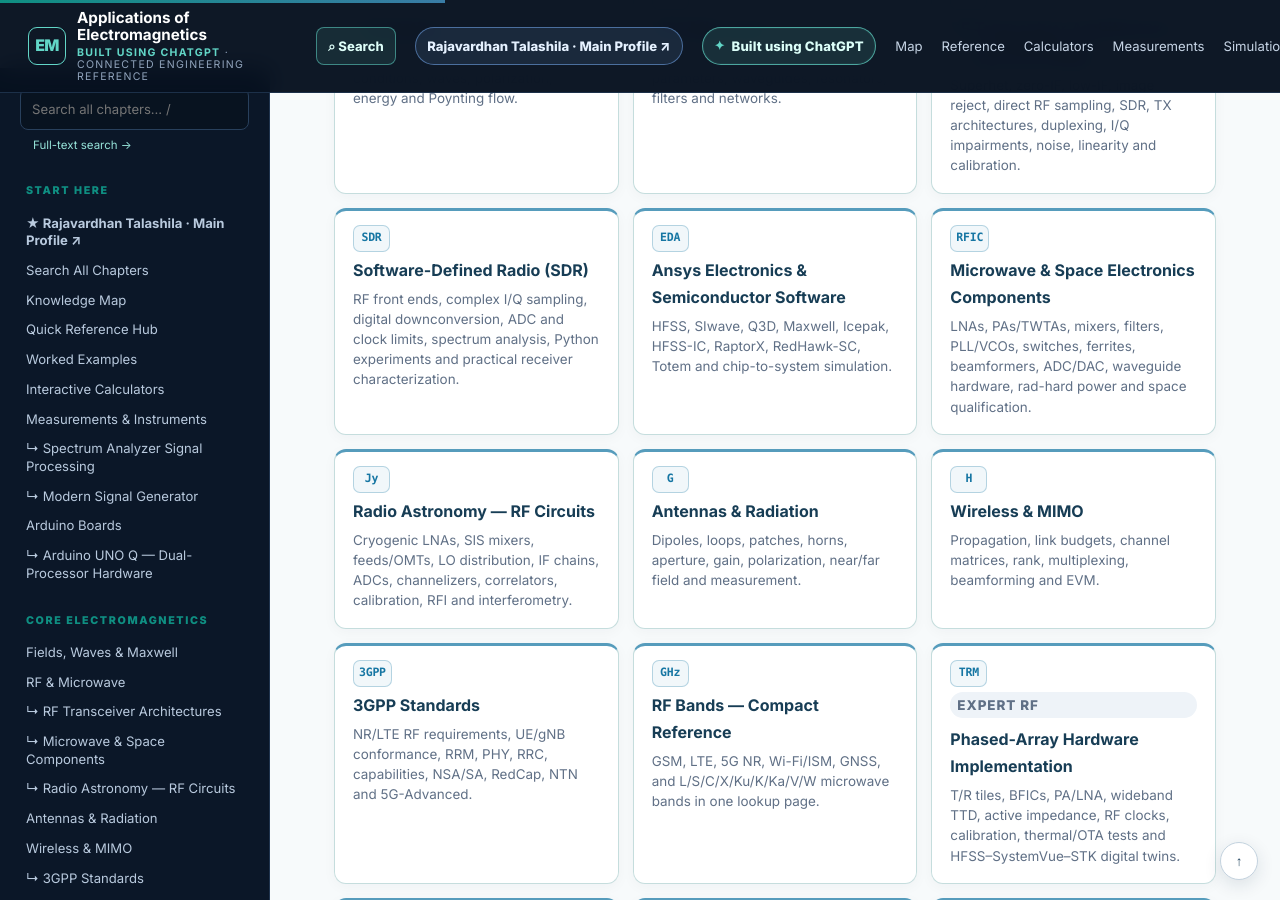
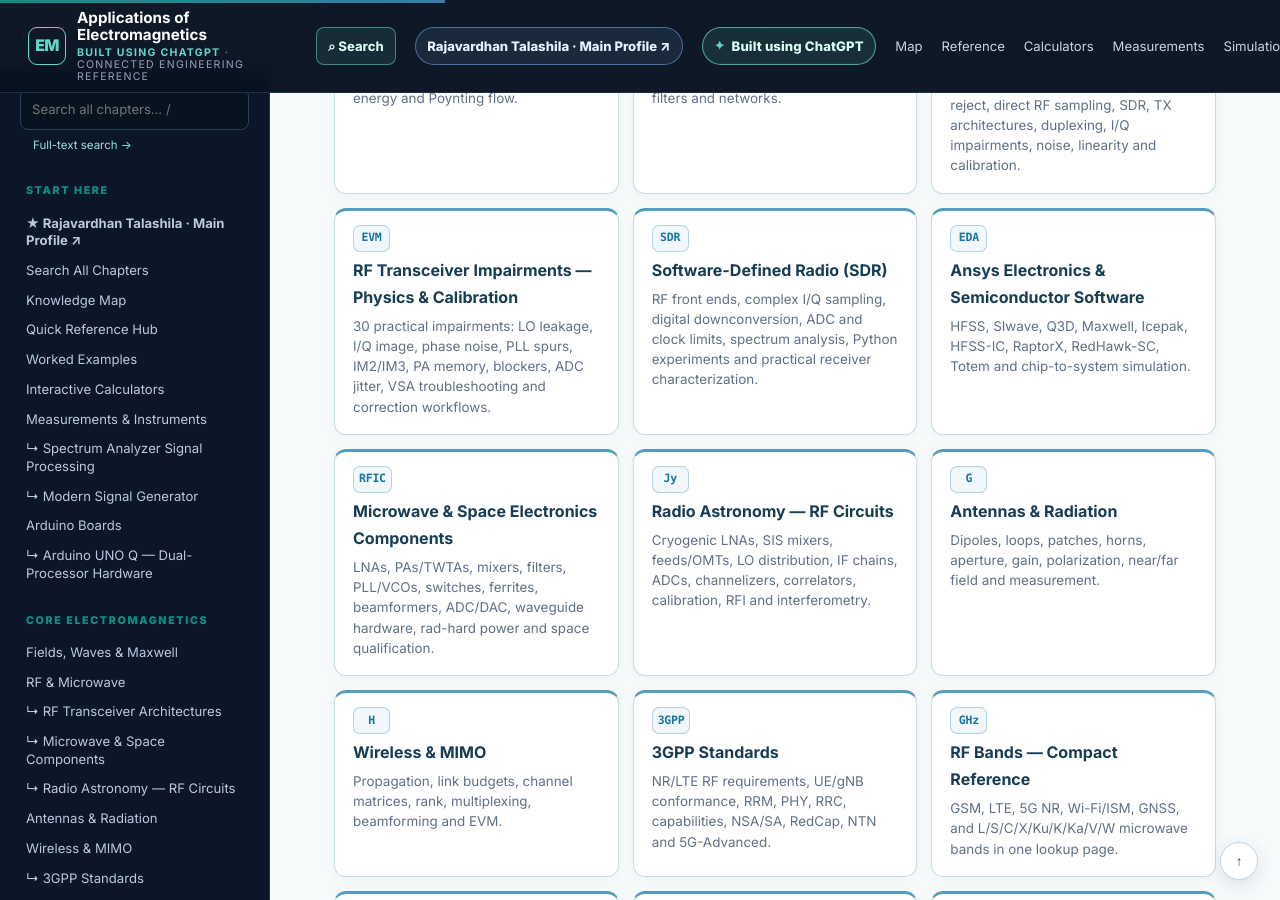
Before and after one commit to RajavardhanT/Electromagnetics_Applications, a Jekyll site: the page built from index.md, in a window 1280 px wide and 900 px high, scrolled down 3094 px. Built offline with Jekyll 4.4.1, drawn with Linux system fonts in a browser that asks for light colours.

Commit message:
Link RF transceiver impairments reference from site navigation and related chapters

```diff
--- a/index.md
+++ b/index.md
@@ -97,6 +97,7 @@ description: A connected, practical reference from Maxwell's equations to RF eng
 <a class="reference-card" data-symbol="∇" href="foundations/"><strong>Foundations</strong><span>Maxwell equations, boundary conditions, waves, polarization, energy and Poynting flow.</span></a>
 <a class="reference-card" data-symbol="Z₀" href="rf-microwave/"><strong>RF & Microwave</strong><span>Transmission lines, Smith chart, S-parameters, waveguides, resonators, filters and networks.</span></a>
 <a class="reference-card" data-symbol="TRX" href="rf-transceiver-architectures/"><strong>RF Transceiver Architectures — Interview Ready</strong><span>Superhet, zero-IF, low-IF, image reject, direct RF sampling, SDR, TX architectures, duplexing, I/Q impairments, noise, linearity and calibration.</span></a>
+<a class="reference-card" data-symbol="EVM" href="rf-transceiver-impairments/"><strong>RF Transceiver Impairments — Physics & Calibration</strong><span>30 practical impairments: LO leakage, I/Q image, phase noise, PLL spurs, IM2/IM3, PA memory, blockers, ADC jitter, VSA troubleshooting and correction workflows.</span></a>
 <a class="reference-card" data-symbol="SDR" href="sdr/"><strong>Software-Defined Radio (SDR)</strong><span>RF front ends, complex I/Q sampling, digital downconversion, ADC and clock limits, spectrum analysis, Python experiments and practical receiver characterization.</span></a>
 <a class="reference-card" data-symbol="EDA" href="ansys-electronics/"><strong>Ansys Electronics & Semiconductor Software</strong><span>HFSS, SIwave, Q3D, Maxwell, Icepak, HFSS-IC, RaptorX, RedHawk-SC, Totem and chip-to-system simulation.</span></a>
 <a class="reference-card" data-symbol="RFIC" href="microwave-space-components/"><strong>Microwave & Space Electronics Components</strong><span>LNAs, PAs/TWTAs, mixers, filters, PLL/VCOs, switches, ferrites, beamformers, ADC/DAC, waveguide hardware, rad-hard power and space qualification.</span></a>
```
